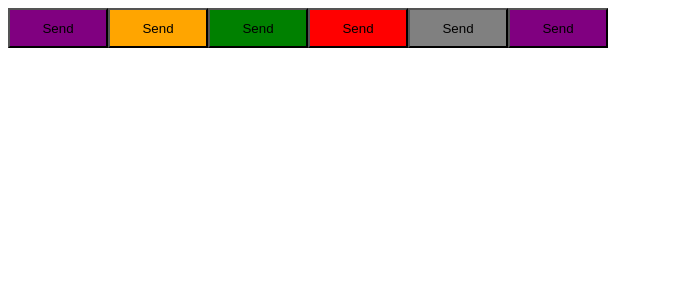
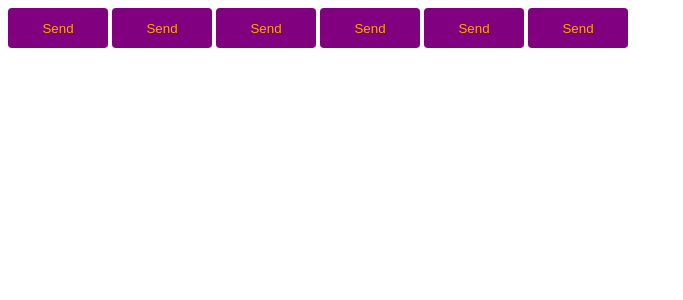
Before and after one commit to LeonardoBrizolla/02-ignite-timer, a React (Vite) app: page / in a window 1280 px wide. Shown: the top 300 px of the page, without its empty margins (0-683 px from the left). Built offline with nearby package versions, Linux system fonts and the light colour scheme.

Commit message:
Configurando temas

```diff
--- a/src/App.tsx
+++ b/src/App.tsx
@@ -1,14 +1,16 @@
+import { ThemeProvider } from "styled-components";
 import { Button } from "./components/Button";
+import { defaultTheme } from "./styles/theme/default";
 
 export function App() {
   return (
-    <>
+    <ThemeProvider theme={defaultTheme}>
       <Button variant="primary"/>
       <Button variant="secondary"/>
       <Button variant="success"/>
       <Button variant="danger"/>
       <Button variant="neutral"/>
       <Button />
-    </>
+    </ThemeProvider>
   )
 }
--- a/src/components/Button.styles.ts
+++ b/src/components/Button.styles.ts
@@ -22,10 +22,16 @@
 export const ButtonContainer = styled.button<ButtonContainerProps>`
   width: 100px;
   height: 40px;
+  border-radius: 4px;
+  border: 0;
+  margin-right: 4px;
 
-  ${props => {
+  background-color: ${props => props.theme.primary};
+  color: ${props => props.theme.secondary};
+
+  /* ${props => {
     return css`
       background-color: ${buttonVariantsColor[props.variant]};
     `
-  }}
+  }} */
 `
--- /dev/null
+++ b/src/styles/theme/default.ts
@@ -0,0 +1,4 @@
+export const defaultTheme = {
+  primary: 'purple',
+  secondary: 'orange',
+}
```
